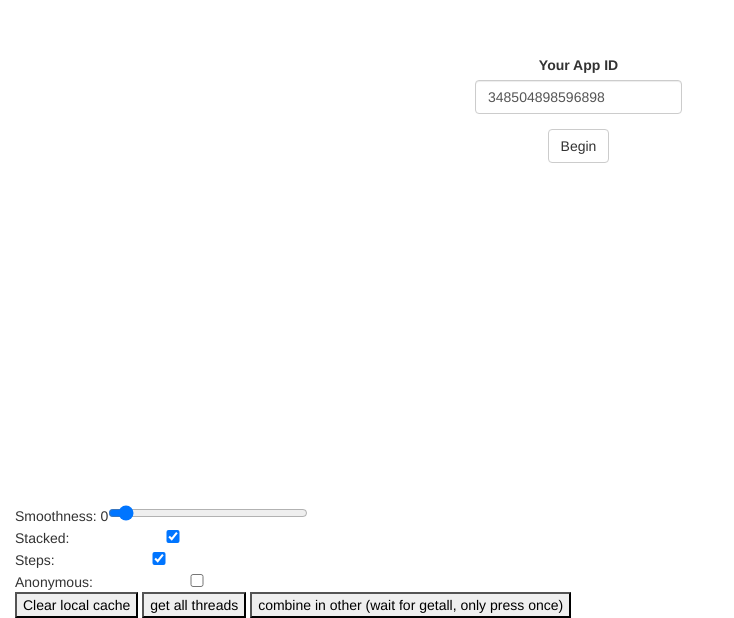
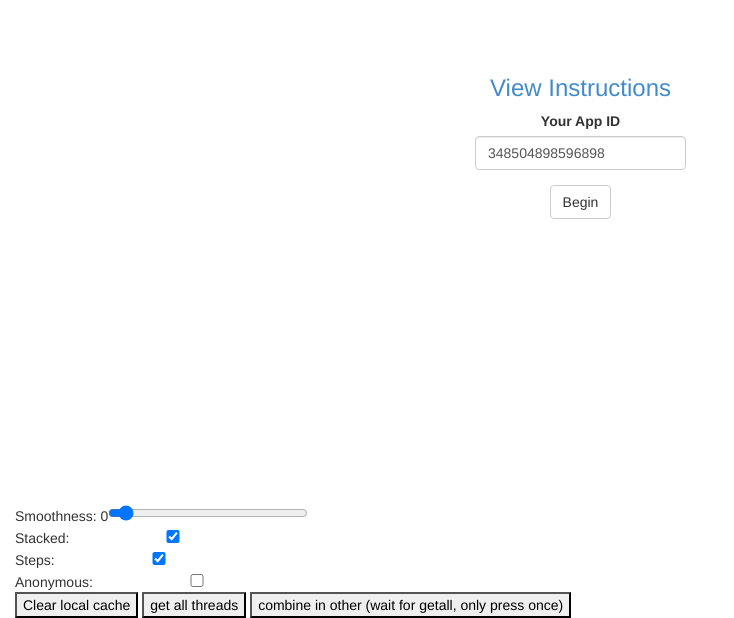
Before and after one commit to phiresky/fbstats, a plain HTML site: page index.html in a window 1280 px wide. Shown: the part 295-913 px from the top of the page, without its empty margins (0-734 px from the left). Drawn offline with Linux system fonts and the light colour scheme.

Commit message:
link to instructions

```diff
--- a/index.html
+++ b/index.html
@@ -49,6 +49,7 @@ uses the unified_thread api which is not available to the public since 2012: htt
 	<div class="container">
 		<div class="centered">
 			<form id=appidform class="form-horizontal" role="form">
+			<a href="https://github.com/tehdog/fbstats/blob/gh-pages/README.md#usage"><h3>View Instructions</h3></a>
 			  <div class="form-group">
 				<label for="appidinput">Your App ID</label>
 				<input type="text" class="form-control" id="appidinput" placeholder="App ID" value="348504898596898">
```
